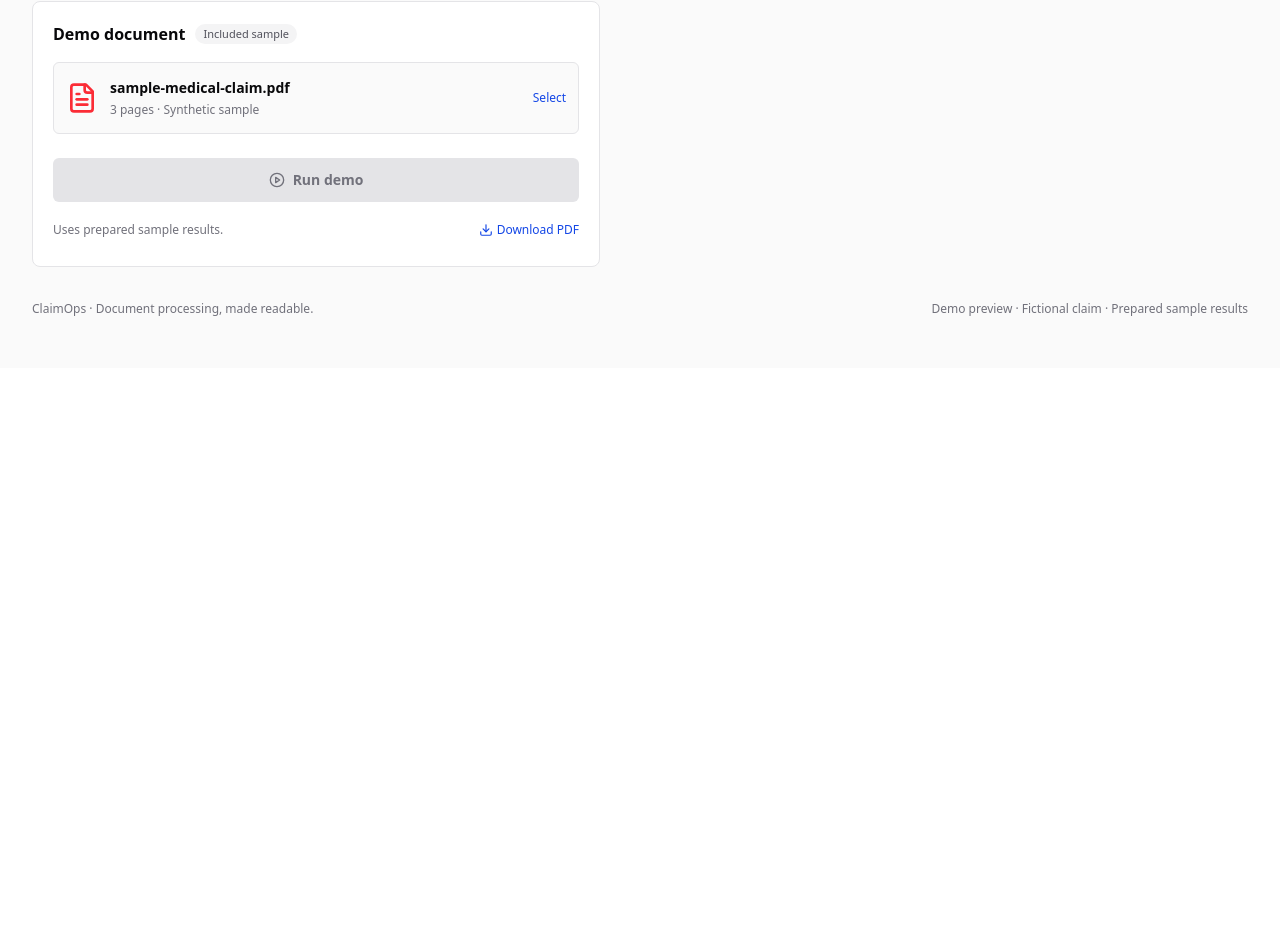
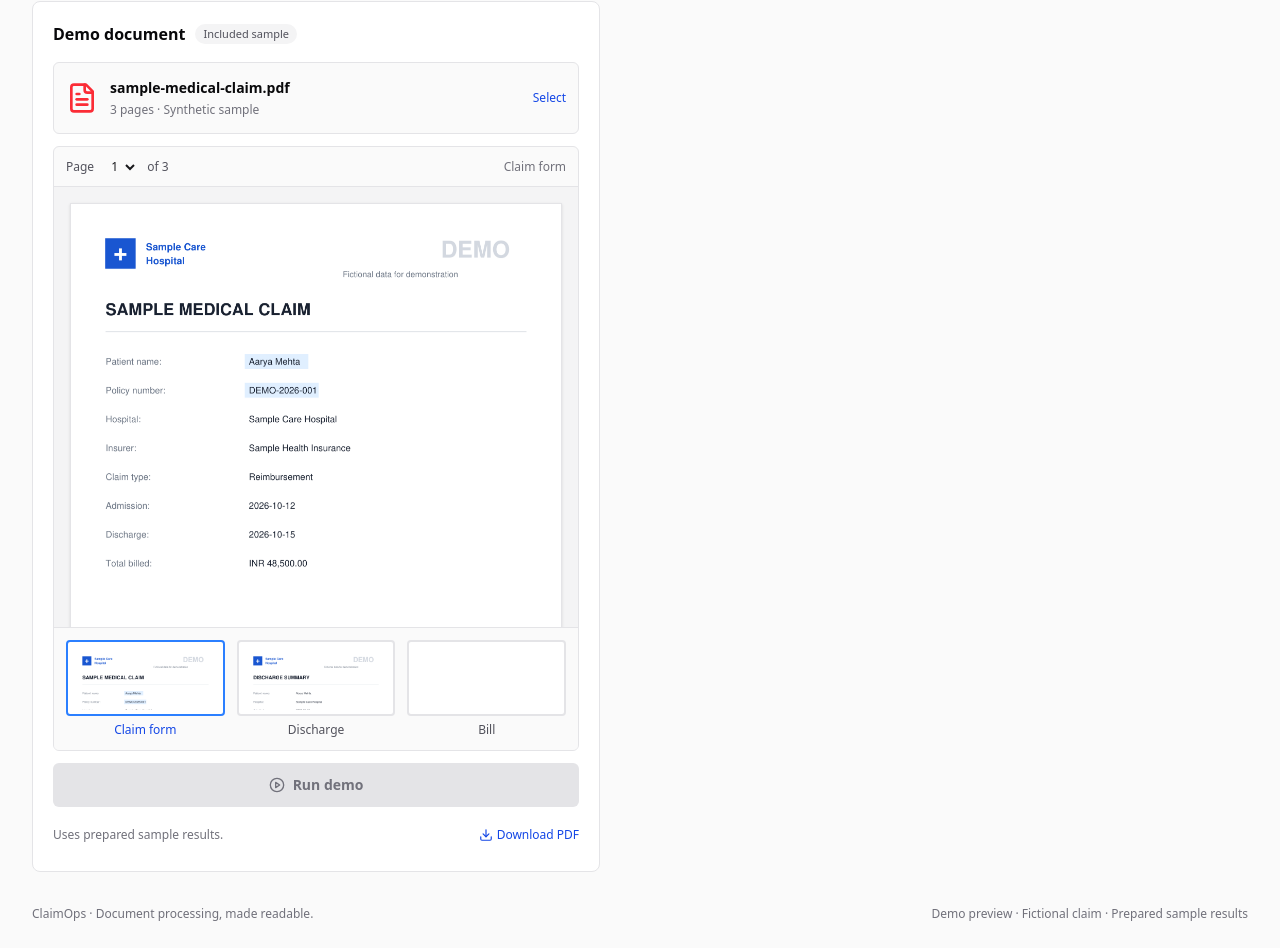
Before and after one commit to smitzo/Mediclaim-OS, a Next.js app in the folder frontend/: page / in a window 1280 px wide. Shown: the part 432-1380 px from the top of the page. Before the commit the page ends 800 px from the top, so only its background shows below. Built offline with nearby package versions, Linux system fonts and the light colour scheme.

Commit message:
feat: preview the demo pdf with page thumbnails

```diff
--- /dev/null
+++ b/frontend/components/demo/document-viewer.tsx
@@ -0,0 +1,38 @@
+import { useEffect, useRef } from "react";
+import { demoSample } from "@/lib/demo-sample";
+
+export function DocumentViewer({ page, onPageChange }: { page: number; onPageChange: (page: number) => void }) {
+  const viewport = useRef<HTMLDivElement>(null);
+  const current = demoSample.pages.find((item) => item.number === page) ?? demoSample.pages[0];
+
+  useEffect(() => { viewport.current?.scrollTo({ top: 0, left: 0 }); }, [page]);
+
+  return (
+    <div className="overflow-hidden rounded-md border border-zinc-200 bg-zinc-50">
+      <div className="flex min-h-10 items-center gap-2 border-b border-zinc-200 px-3 text-xs text-zinc-600">
+        <label htmlFor="demo-page">Page</label>
+        <select id="demo-page" value={page} onChange={(event) => onPageChange(Number(event.target.value))} className="min-h-8 rounded border border-transparent bg-transparent px-1 text-zinc-900 hover:border-zinc-300">
+          {demoSample.pages.map((item) => <option key={item.number} value={item.number}>{item.number}</option>)}
+        </select>
+        <span>of {demoSample.pages.length}</span>
+        <span className="ml-auto text-zinc-500">{current.title}</span>
+      </div>
+      <div ref={viewport} tabIndex={0} role="region" aria-label={`${current.title} PDF preview, page ${page}`} className="h-[340px] overflow-auto bg-zinc-100 p-3 sm:h-[410px] sm:p-4 xl:h-[440px]">
+        {/* A native image keeps the bundled PDF preview usable without a PDF browser plugin. */}
+        {/* eslint-disable-next-line @next/next/no-img-element */}
+        <img src={current.preview} alt={`${current.title}, page ${page} of 3. Fictional sample claim.`} width={952} height={1348} className="mx-auto block h-auto w-full border border-zinc-200 bg-white shadow-sm" />
+      </div>
+      <div aria-label="Document pages" className="grid grid-cols-3 gap-3 border-t border-zinc-200 bg-zinc-50 p-3">
+        {demoSample.pages.map((item) => (
+          <button key={item.number} type="button" aria-label={`View page ${item.number}: ${item.title}`} aria-pressed={page === item.number} onClick={() => onPageChange(item.number)} className="group min-w-0 text-center">
+            <span className={`block overflow-hidden rounded border-2 bg-white p-1 transition-colors ${page === item.number ? "border-blue-500" : "border-zinc-200 group-hover:border-blue-300"}`}>
+              {/* eslint-disable-next-line @next/next/no-img-element */}
+              <img src={item.preview} alt="" width={952} height={1348} loading="lazy" className="h-16 w-full object-cover object-top" />
+            </span>
+            <span className={`mt-1.5 block text-[11px] sm:text-xs ${page === item.number ? "font-medium text-blue-700" : "text-zinc-600"}`}>{item.title}</span>
+          </button>
+        ))}
+      </div>
+    </div>
+  );
+}
--- a/frontend/components/demo/workspace.tsx
+++ b/frontend/components/demo/workspace.tsx
@@ -5,17 +5,23 @@ import { DemoFrame } from "./frame";
 import { DocumentPanel } from "./document-panel";
 import { Info } from "lucide-react";
 import { DemoProgress } from "./progress";
+import { DocumentViewer } from "./document-viewer";
+import { useState } from "react";
 
 export function DemoWorkspace() {
   const demo = useDemo();
+  const [page, setPage] = useState(1);
+  function reset() { demo.reset(); setPage(1); }
   return (
-    <DemoFrame onReset={demo.reset}>
+    <DemoFrame onReset={reset}>
       <div className="mb-5 flex items-center gap-2 rounded-md border border-blue-100 bg-blue-50 px-3.5 py-2.5 text-xs font-medium text-blue-700 sm:text-sm">
         <Info aria-hidden="true" className="h-4 w-4 shrink-0" /> Interactive demo · Synthetic sample data
       </div>
       <DemoProgress selected={demo.selected} status={demo.status} result={demo.result} />
       <div className="grid items-start gap-5 lg:grid-cols-[minmax(0,0.95fr)_minmax(0,1.05fr)]">
-        <DocumentPanel selected={demo.selected} status={demo.status} onSelect={demo.select} onRun={demo.run} />
+        <DocumentPanel selected={demo.selected} status={demo.status} onSelect={demo.select} onRun={demo.run}>
+          <DocumentViewer key={demo.revision} page={page} onPageChange={setPage} />
+        </DocumentPanel>
       </div>
     </DemoFrame>
   );
```
